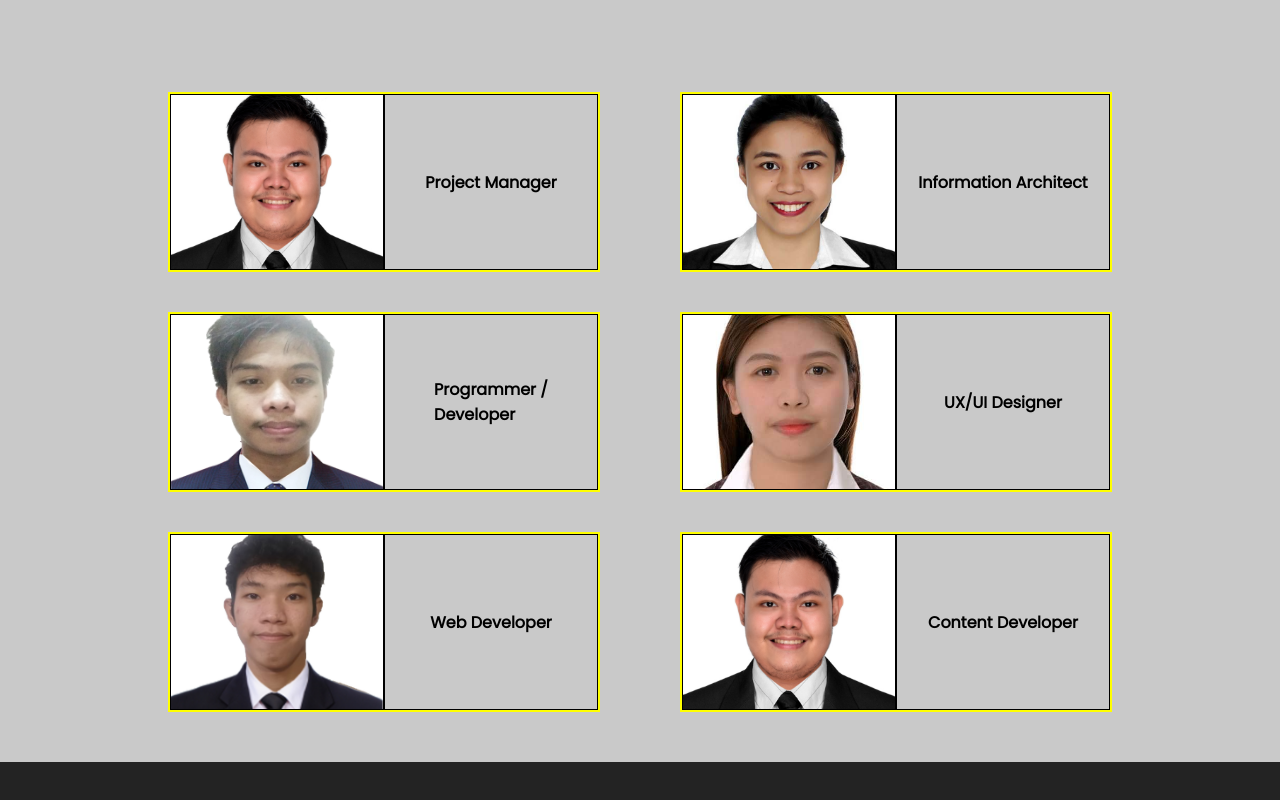
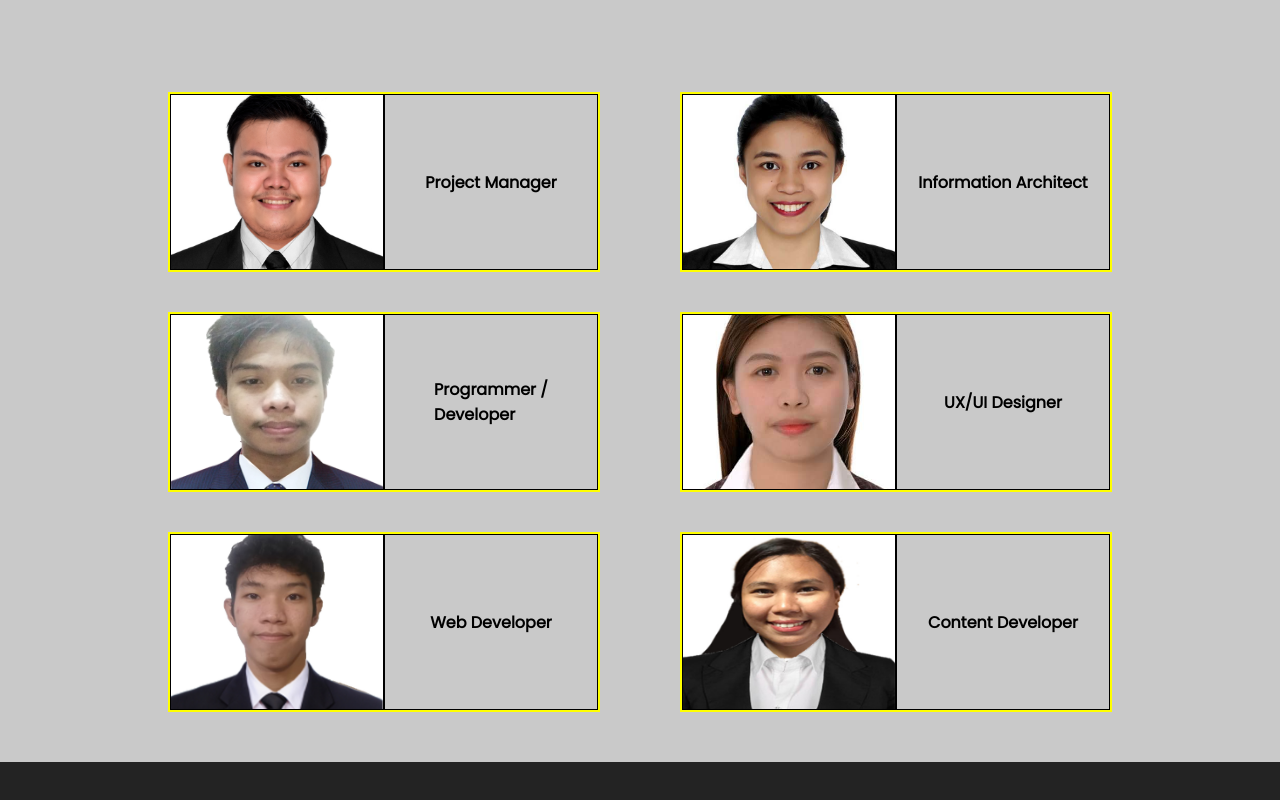
Before and after one commit to Keemchard/CWD-project-98-, a plain HTML site: page team.html in a window 1280 px wide. Shown: the part 348-1148 px from the top of the page. Drawn offline with nearby package versions, Linux system fonts and the light colour scheme; a script that the page names is missing.

Commit message:
100% changes

```diff
--- a/team.css
+++ b/team.css
@@ -552,7 +552,7 @@ footer {
 }
 
 .cs-6 {
-  background-image: url(images/Team-Carpio.jpg);
+  background-image: url(images/Team-Fhell.jpg);
   background-position: center;
   background-size: cover;
 }
```
Also changed, not shown: images/Team-Fhell.jpg (added).
